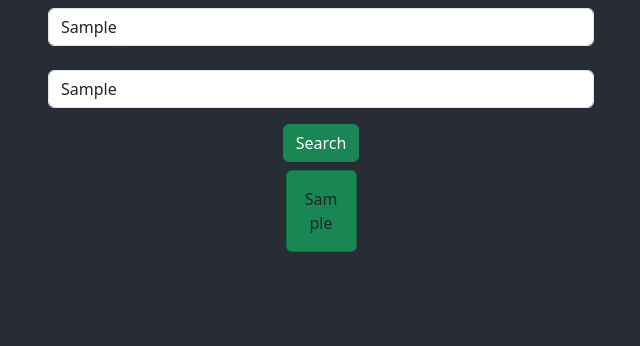
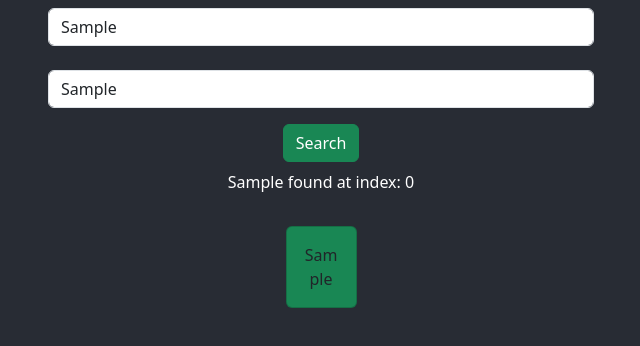
Before and after one commit to samba0648/linear-search, a React (Create React App) app: page / in a window 1280 px wide. Both pictures are taken after typing "Sample", "Sample" into the empty fields and a click on the button "Search". Shown: the top 346 px of the page, without its empty margins (319-959 px from the left). Built offline with nearby package versions, Linux system fonts and the light colour scheme.

Commit message:
code optimization and small bug fixes

```diff
--- a/src/App.js
+++ b/src/App.js
@@ -1,49 +1,47 @@
-import { Container, Row, Col, Form } from "react-bootstrap";
+import { Container, Row, Col, Form, Button } from "react-bootstrap";
 import "bootstrap/dist/css/bootstrap.min.css";
-import { useEffect, useState } from "react";
+import { useState } from "react";
 
 import "./App.css";
 import Element from "./Element";
 
+const searchStates = {
+  NOT_STARTED: "NOT_STARTED",
+  IN_PROGRESS: "IN_PROGRESS",
+  FINISHED: "FINISHED",
+};
+
 const App = () => {
-  const [array, setArray] = useState(null);
-  const [target, setTarget] = useState(); //Element to be search
-  const [search, setSearch] = useState(false); // Whether search started or not
-  const [isFound, setIsFound] = useState({found:false,foundAt:-1});
+  const [array, setArray] = useState([]);
+  const [target, setTarget] = useState("");
+  const [search, setSearch] = useState(searchStates.NOT_STARTED);
+  const [isFound, setIsFound] = useState({ found: false, foundAt: -1 });
 
-  //Updating array from user input
-  const arrayUpdate = async (event) => {
-    let inputArr = event.target.value.trim();
-    inputArr = inputArr.split(" ");
-    inputArr = await inputArr.reduce((dupArr, element, index) => {
-      dupArr.push({ value: element, index, isMatch: null });
-      return dupArr;
-    }, []);
+  const arrayUpdate = (event) => {
+    const inputArr = event.target.value
+      .trim()
+      .split(" ")
+      .map((value, index) => ({
+        value,
+        index,
+        isMatch: null,
+      }));
     setArray(inputArr);
   };
 
-  //updating target value
   const updateElement = (event) => {
     const temp = event.target.value;
-    if(temp!=="" && temp  !==" "){
-      setTarget(event.target.value);
-    }
-    else{
-      setSearch(false);
-      setIsFound({found:false,foundAt:-1});
-      setTarget(null);
-    }
+    setTarget(temp.trim());
+    setSearch(searchStates.NOT_STARTED);
+    setIsFound({ found: false, foundAt: -1 });
+  };
 
-  };
-  //starting search
   const startSearch = () => {
-    if (![null, undefined, " "].includes(target)) {
-      setSearch(true);
+    if (target !== "" && search === searchStates.NOT_STARTED) {
+      setSearch(searchStates.IN_PROGRESS);
     }
   };
-  useEffect(()=>{
-    console.log(`search ${search}`);
-  })
+
   return (
     <div className="App">
       <Container>
@@ -63,7 +61,7 @@ const App = () => {
             <Form.Group className="mb-3">
               <Form.Control
                 type="text"
-                placeholder="Enter value to be search"
+                placeholder="Enter value to be searched"
                 onChange={updateElement}
               />
             </Form.Group>
@@ -71,24 +69,34 @@ const App = () => {
         </Row>
         <Row className="d-flex justify-content-center">
           <Col md={3}>
-            <button className="btn btn-success" onClick={startSearch}>
+            <Button className="btn btn-success" onClick={startSearch}>
               Search
-            </button>
+            </Button>
           </Col>
         </Row>
         <Row className="d-flex justify-content-center">
-          {array &&
-            array.map((element, index) => (
+          {search === searchStates.FINISHED && (
+            <div className="mt-2">
+              {isFound.foundAt !== -1
+                ? `${target} found at index: ${isFound.foundAt}`
+                : `${target} not found`}
+            </div>
+          )}
+        </Row>
+        <Row className="d-flex justify-content-center mt-4">
+          {array.map((element, index) => (
             <Col md={1} key={index}>
               <Element
                 {...{
+                  array,
                   element,
                   target,
                   search,
                   isFound,
                   setIsFound,
                   index,
-                    setSearch
+                  setSearch,
+                  searchStates,
                 }}
               />
             </Col>
--- a/src/Element.js
+++ b/src/Element.js
@@ -1,27 +1,61 @@
-
 import { useEffect } from "react";
 
-const Element = (props) => {
-  const { element, target, search, isFound, setIsFound,index } = props;
-  useEffect(()=>{
-    if(!isFound.found && element.value === target){
-      setIsFound({found:true,foundAt:index});
+const Element = ({
+  array,
+  element,
+  target,
+  search,
+  isFound,
+  setIsFound,
+  index,
+  setSearch,
+  searchStates,
+}) => {
+  useEffect(() => {
+    if (
+      search === searchStates.IN_PROGRESS &&
+      !isFound.found &&
+      element.value === target
+    ) {
+      setSearch(searchStates.FINISHED);
+      setIsFound({ found: true, foundAt: index });
     }
-  })
+    if (
+      search === searchStates.IN_PROGRESS &&
+      !isFound.found &&
+      element.value !== target &&
+      index === array.length - 1
+    ) {
+      setSearch(searchStates.FINISHED);
+    }
+  }, [
+    element.value,
+    target,
+    search,
+    index,
+    array.length,
+    isFound.found,
+    setSearch,
+    setIsFound,
+    searchStates,
+  ]);
+
+  const highlightClass =
+    [searchStates.IN_PROGRESS, searchStates.FINISHED].includes(search) &&
+    index <= isFound.foundAt &&
+    element.value === target
+      ? "bg-success"
+      : [searchStates.IN_PROGRESS, searchStates.FINISHED].includes(search) &&
+        index <= isFound.foundAt
+      ? "bg-danger"
+      : search === searchStates.FINISHED && !isFound.found
+      ? "bg-danger"
+      : "";
+
   return (
-      <div
-        className={`card mt-2 ${
-          search && index <= isFound.foundAt
-            ? isFound.foundAt === index && element.value === target
-              ? "bg-success" // Highlight green if element matches
-              : "bg-danger" // Highlight red if element doesn't match
-            : ""
-        }`}
-      >
-        <div className="card-body">
-          {element.value}
-        </div>
-      </div>
+    <div className={`card mt-2 ${highlightClass}`}>
+      <div className="card-body">{element.value}</div>
+    </div>
   );
 };
 
```
Lines whose indentation alone changed are shown as unchanged.
